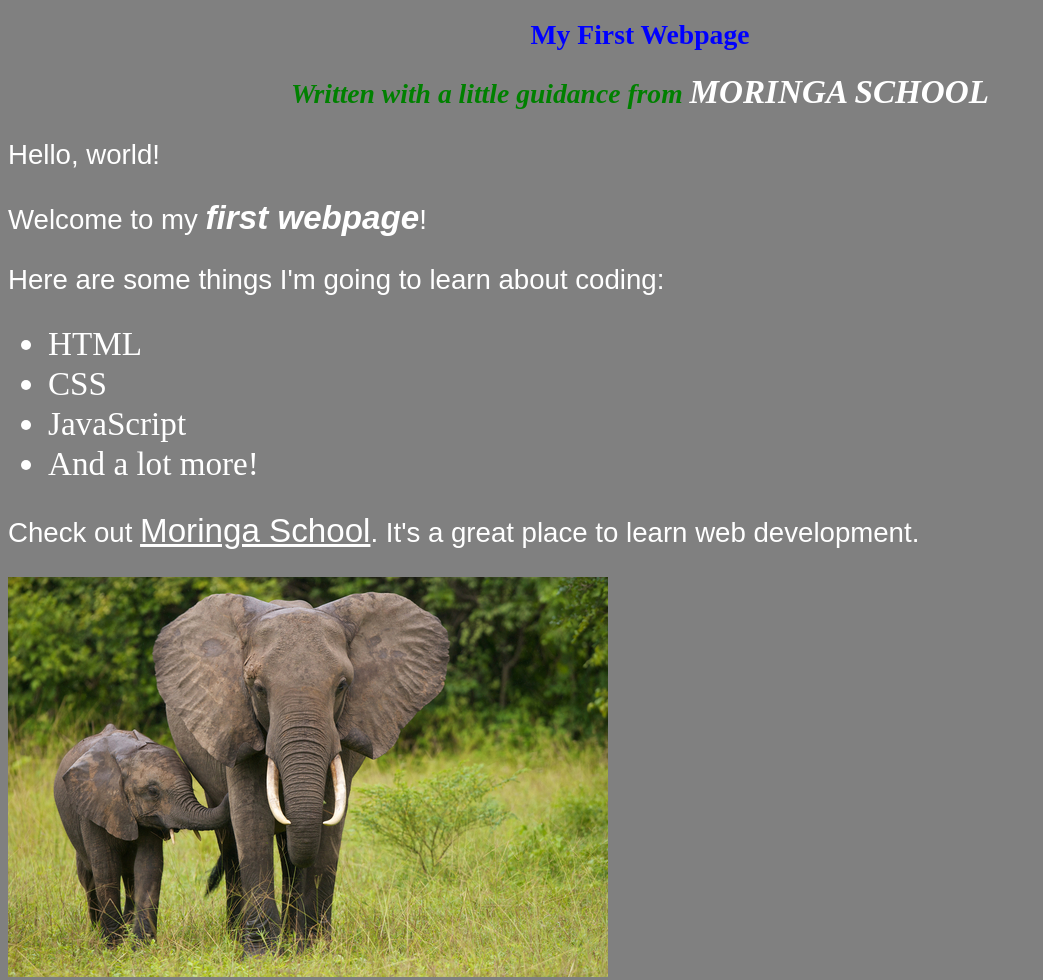
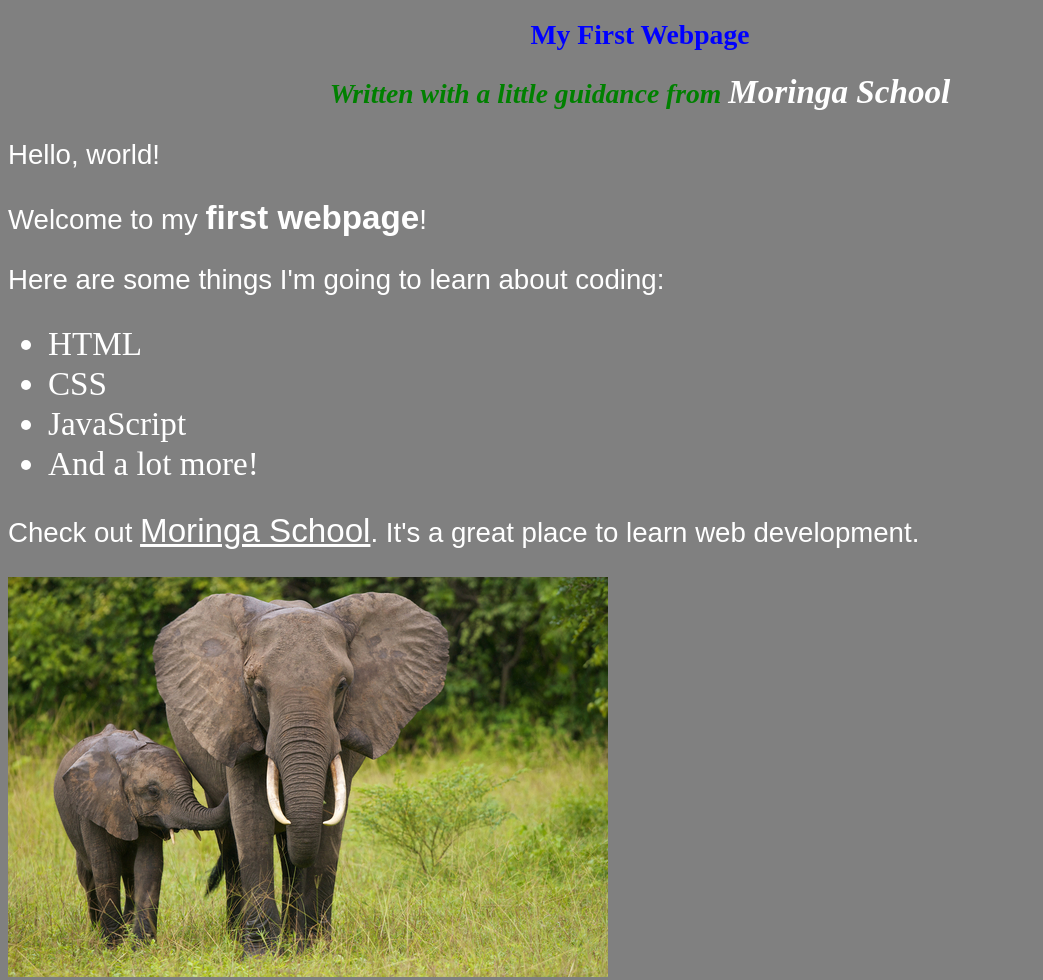
Before and after one commit to mwaidesu/my-first-website, a plain HTML site: page index.html in a window 1280 px wide. Shown: the whole page, without its empty margins (0-1043 px from the left). Drawn offline with Linux system fonts and the light colour scheme.

Commit message:
Add new styles

```diff
--- a/css/styles.css
+++ b/css/styles.css
@@ -20,12 +20,3 @@ p{
 ul{
   line-height: 40px;
 }
-
-em{
-  text-transform: uppercase;
-  font-weight: bold;
-}
-
-strong{
-  font-style: italic;
-}
--- a/css/stylesza.css
+++ b/css/stylesza.css
@@ -6,3 +6,9 @@ em{
 strong{
   font-style: italic;
 }
+
+h1{
+  font-size:100px;
+
+
+}
```
Also changed, not shown: favorite-things.html (+2 -1 lines).
